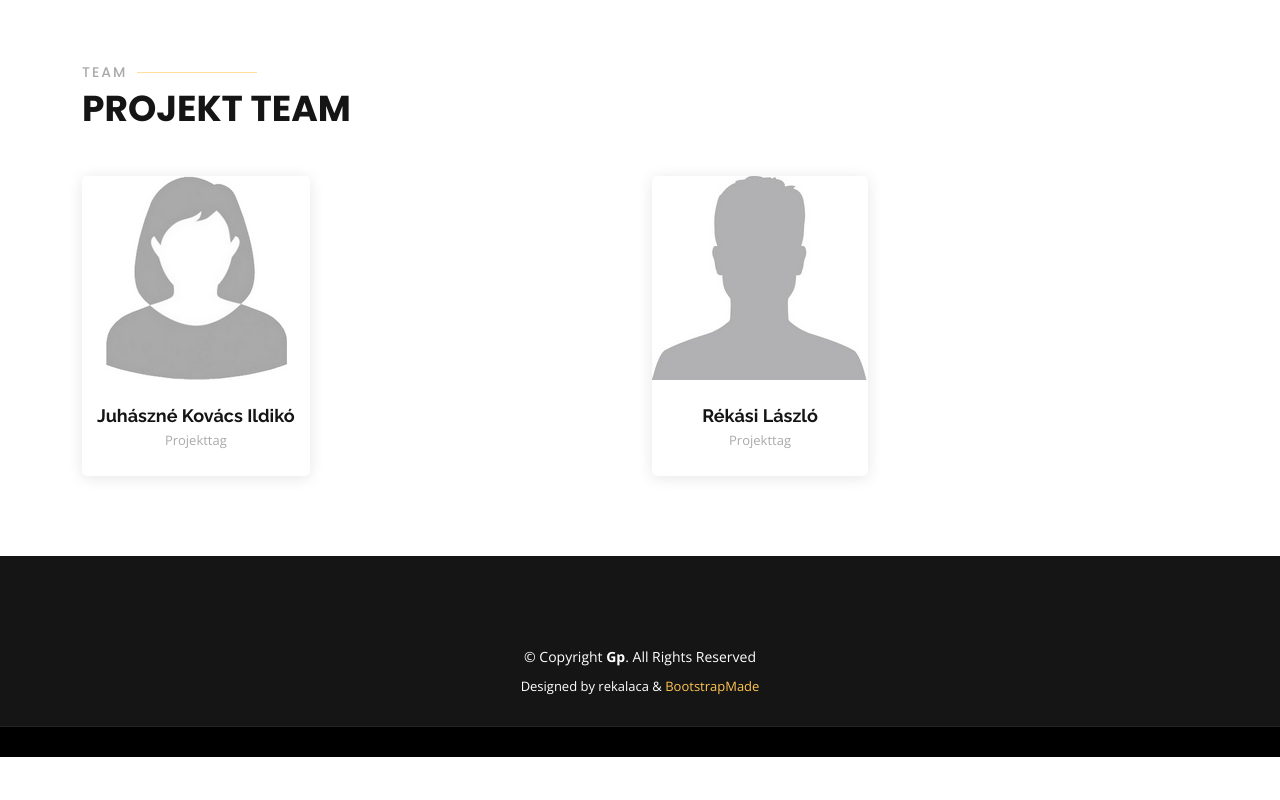
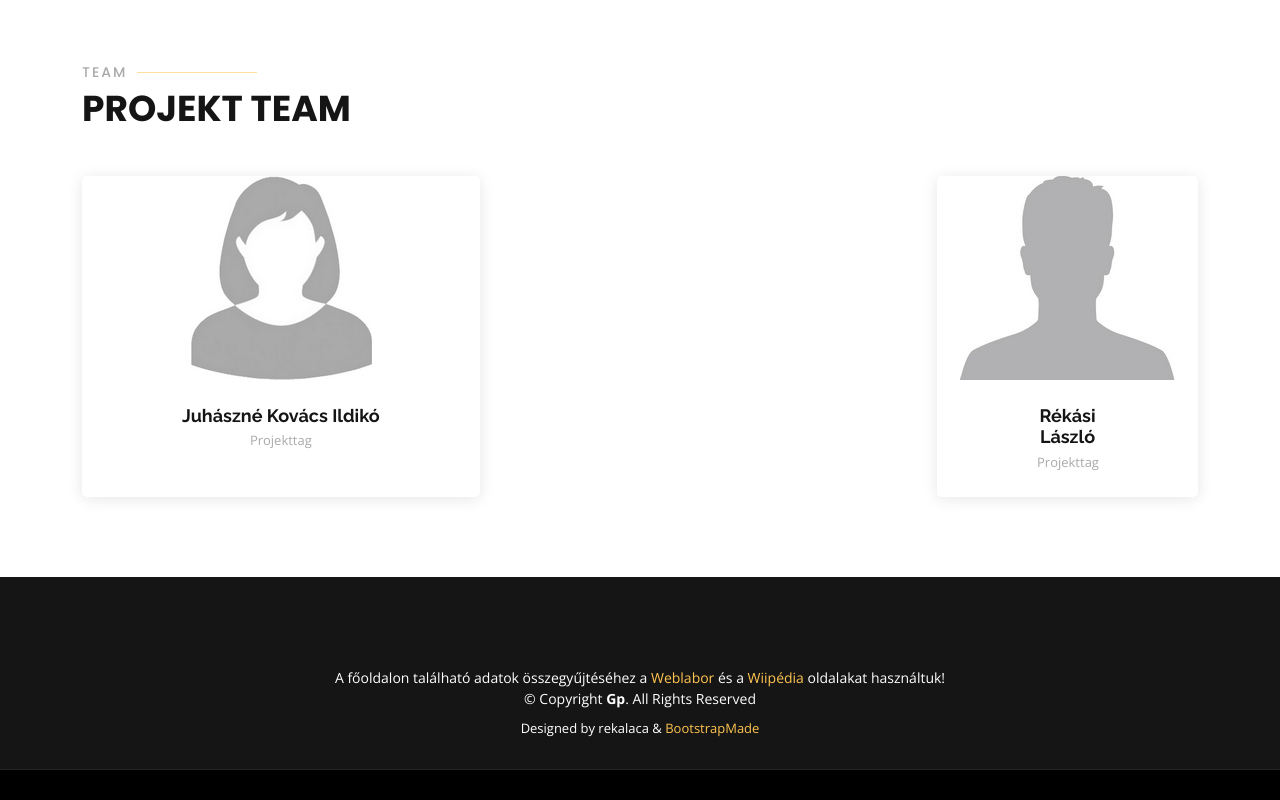
Before and after one commit to rekalaca/--Node-JS-honlap--, a plain HTML site: page index.html in a window 1280 px wide. Shown: the part 4325-5125 px from the top of the page. Before the commit the page ends 5082 px from the top, so only its background shows below. Drawn offline with nearby package versions, Linux system fonts and the light colour scheme.

Commit message:
igazítás

```diff
--- a/assets/css/style.css
+++ b/assets/css/style.css
@@ -744,7 +744,7 @@ section {
   line-height: 0;
 }
 .team .member .member-info {
-  padding: 25px 15px;
+  padding: 25px 100px;
 }
 .team .member .member-info h4 {
   font-weight: 700;
--- a/index.html
+++ b/index.html
@@ -328,7 +328,7 @@
 
         <div class="row kapcs">
 
-          <div class="col-lg-6 col-md-6 d-flex align-items-stretch">
+          <div class="col-lg-9 col-md-6 col-sm-6 d-flex align-items-stretch">
             <div class="member" data-aos="fade-up" data-aos-delay="100">
               <div class="member-img">
                 <img src="assets/img/profile.png" class="img-fluid" alt="">
@@ -343,7 +343,7 @@
             </div>
           </div>
 
-          <div class="col-lg-6 col-md-6 d-flex align-items-stretch">
+          <div class="col-lg-3 col-md-6 col-sm-6 d-flex align-items-stretch">
             <div class="member" data-aos="fade-up" data-aos-delay="200">
               <div class="member-img">
                 <img src="assets/img/laca.jpg" class="img-fluid" alt="">
@@ -377,6 +377,10 @@
 
     <div class="container">
       <div class="copyright">
+        A főoldalon található adatok összegyűjtéséhez a
+      <a class="cta-btn" href="http://weblabor.hu/cikkek/nodejs-alapok" target="_blank">Weblabor</a> és a
+      <a class="cta-btn" href="https://hu.wikipedia.org/wiki/HTTP" target="_blank">Wiipédia</a> oldalakat használtuk!
+      <br>
         &copy; Copyright <strong><span>Gp</span></strong>. All Rights Reserved
       </div>
       <div class="credits">
```
